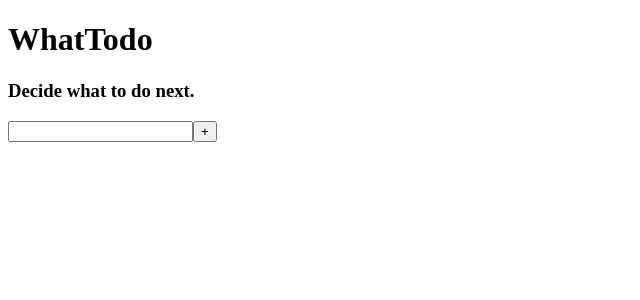
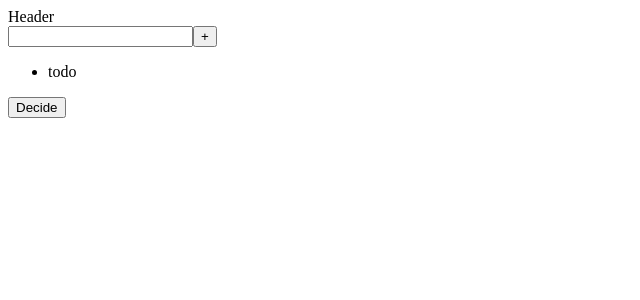
Before and after one commit to DED8IRD/WhatTodo, a React (Create React App) app in the folder what-todo-app/: page / in a window 1280 px wide. Shown: the top 300 px of the page, without its empty margins (0-640 px from the left). Built offline with nearby package versions, Linux system fonts and the light colour scheme.

Commit message:
refactor app into separate components

```diff
--- a/what-todo-app/src/components/App.js
+++ b/what-todo-app/src/components/App.js
@@ -1,5 +1,4 @@
 import React from 'react'
-// import Counter from '../playground/Counter'
 
 export default class App extends React.Component {
   // define constructor to initialize default state object
@@ -13,7 +12,6 @@ export default class App extends React.Component {
     }
     // #2 bind methods
     this.addTodo = this.addTodo.bind(this)
-    this.onFormSubmit = this.onFormSubmit.bind(this)
   }
 
   // #3 update state
@@ -23,12 +21,44 @@ export default class App extends React.Component {
     }))
   }
 
-    // event handler for form submission
+  render() {
+    return (
+      <div>
+        <Header />
+        <AddTodo />
+        <Todos />
+        <Decision />
+      </div>
+    )
+  }
+}
+
+class Header extends React.Component {
+  render() {
+    return (
+      <div>
+        Header
+      {/*
+        <h1>{this.state.title}</h1>
+        {this.state.subtitle && <h3>{this.state.subtitle}</h3>}
+      */}
+      </div>
+    );
+  }
+}
+
+class AddTodo extends React.Component {
+  constructor(props) {
+    super(props);
+    this.onFormSubmit = this.onFormSubmit.bind(this)
+  }
+
+  // event handler for form submission
   onFormSubmit(evt) {
     evt.preventDefault();
     const todo = evt.target.elements.todo.value
     if (todo) {
-      this.addTodo(todo)
+      // this.addTodo(todo)
       evt.target.elements.todo.value = ''
       console.log(this.state.todos)
     }
@@ -36,27 +66,45 @@ export default class App extends React.Component {
 
   render() {
     return (
+      <form onSubmit={this.onFormSubmit}>
+        <input type='text' name='todo'/>
+        <button>+</button>
+      </form>
+    );
+  }
+}
+
+class Todos extends React.Component {
+  render() {
+    return (
+      <ul>
+        <Todo />
+        {/*(this.state.todos ?
+          this.state.todos.map(todo => <Todo />) :
+          "Nothing to do."
+        )*/}
+      </ul>
+    );
+  }
+}
+
+class Todo extends React.Component {
+  render() {
+    return (
       <div>
-        <h1>{this.state.title}</h1>
-        {this.state.subtitle && <h3>{this.state.subtitle}</h3>}
+        <li>todo</li>
+        {/*
+        <li key={todo}>{todo}</li>
+        */}
+      </div>
+    );
+  }
+}
 
-        {/* #3 update state on form submission */}
-        <form onSubmit={this.onFormSubmit}>
-          <input type='text' name='todo'/>
-          <button>+</button>
-        </form>
-
-        <ul>
-          {(this.state.todos ?
-            this.state.todos.map(todo => <li key={todo}>{todo}</li>) :
-            "Nothing to do."
-          )}
-        </ul>
-      </div>
-    )
+class Decision extends React.Component {
+  render() {
+    return (
+      <button>Decide</button>
+    );
   }
-
-  // render() {
-  //   return <Counter />
-  // }
 }
```
Also changed, not shown: 1 other file (tests, documents, lock files or other folders).
